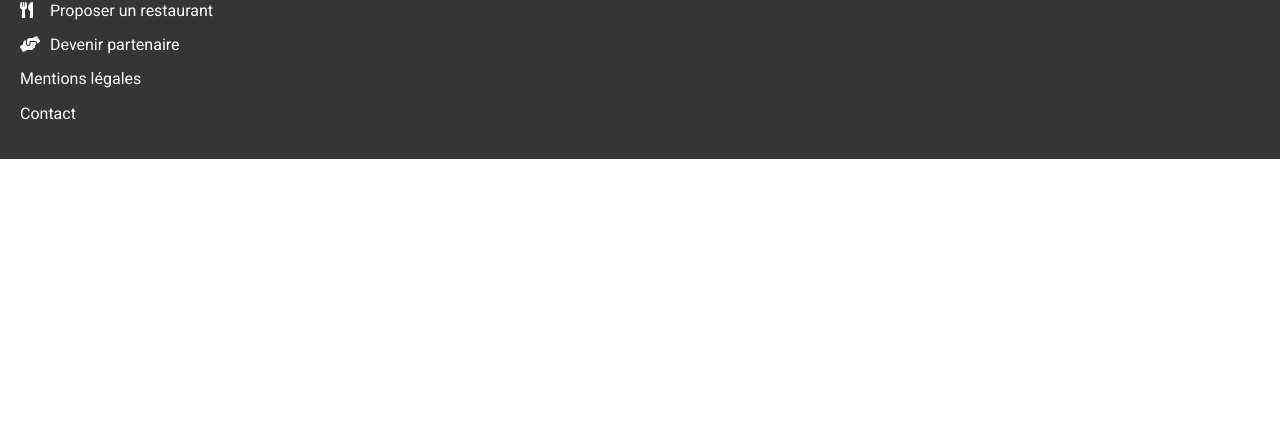
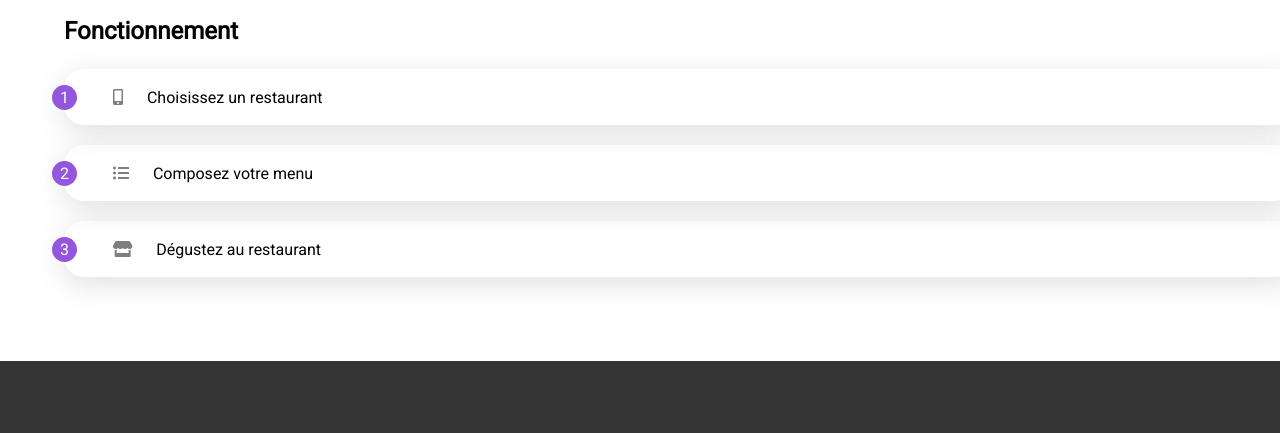
Before and after one commit to gwenananaelle/GwenaelleDuchesne_3_06052021, a website: page index.html in a window 1280 px wide. Shown: the part 429-862 px from the top of the page. Before the commit the page ends 800 px from the top, so only its background shows below. Drawn offline with nearby package versions, Linux system fonts and the light colour scheme; a web font is replaced by a local one.

Commit message:
section steps

```diff
--- a/index.html
+++ b/index.html
@@ -49,6 +49,24 @@
         </p>
         <button class="btn">Explorer nos restaurants</button>
       </section>
+      <section class="section-steps">
+        <h3>Fonctionnement</h3>
+        <div class="section-steps__step">
+          <span class="section-steps__number">1</span>
+          <i class="fas fa-mobile-alt section-steps__icon"></i>
+          <p class="section-steps__text">Choisissez un restaurant</p>
+        </div>
+        <div class="section-steps__step">
+          <span class="section-steps__number">2</span>
+          <i class="fas fa-list-ul section-steps__icon"></i>
+          <p class="section-steps__text">Composez votre menu</p>
+        </div>
+        <div class="section-steps__step">
+          <span class="section-steps__number">3</span>
+          <i class="fas fa-store section-steps__icon"></i>
+          <p class="section-steps__text">Dégustez au restaurant</p>
+        </div>
+      </section>
     </main>
     <footer class="footer">
       <h2>ohmyfood</h2>
--- a/sass/layout/_footer.scss
+++ b/sass/layout/_footer.scss
@@ -1,7 +1,7 @@
 .footer {
   background: #353535;
   color: #ffffff;
-  padding: 20px;
+  padding: $section-padding;
   &__icon {
     min-width: 30px;
   }
--- /dev/null
+++ b/sass/layout/_section-steps.scss
@@ -0,0 +1,22 @@
+.section-steps {
+  padding: $section-padding;
+  &__step {
+    @include box-shadow;
+    width: calc(100vw - 50px);
+    margin: 20px auto;
+    border-radius: 20px;
+  }
+  &__number {
+    @include circle;
+    position: relative;
+    left: -12px;
+  }
+  &__icon {
+    color: #7e7e7e;
+    margin: 20px;
+    display: inline-block;
+  }
+  &__text {
+    display: inline-block;
+  }
+}
--- a/sass/main.scss
+++ b/sass/main.scss
@@ -4,5 +4,6 @@
 @import "./layout/header";
 @import "./layout/section-location";
 @import "./layout/section-explore";
+@import "./layout/section-steps";
 @import "./layout/footer";
 @import "./components/buttons";
--- a/sass/utils/_mixins.scss
+++ b/sass/utils/_mixins.scss
@@ -9,3 +9,13 @@
   border: none;
   @include box-shadow();
 }
+@mixin circle {
+  height: 25px;
+  width: 25px;
+  background-color: $color-primary;
+  border-radius: 50%;
+  display: inline-block;
+  text-align: center;
+  line-height: 25px;
+  color: #ffffff;
+}
--- a/sass/utils/_variables.scss
+++ b/sass/utils/_variables.scss
@@ -1,5 +1,6 @@
-$colour-primary: #9356dc;
-$colour-secondary: #ff79da;
-$colour-tertiary: #99e2d0;
+$color-primary: #9356dc;
+$color-secondary: #ff79da;
+$color-tertiary: #99e2d0;
 
-$gradient: linear-gradient(to bottom right, $colour-secondary, $colour-primary);
+$gradient: linear-gradient(to bottom right, $color-secondary, $color-primary);
+$section-padding: 5vw;
```
Also changed, not shown: public/css/style.css, 1 other file.
